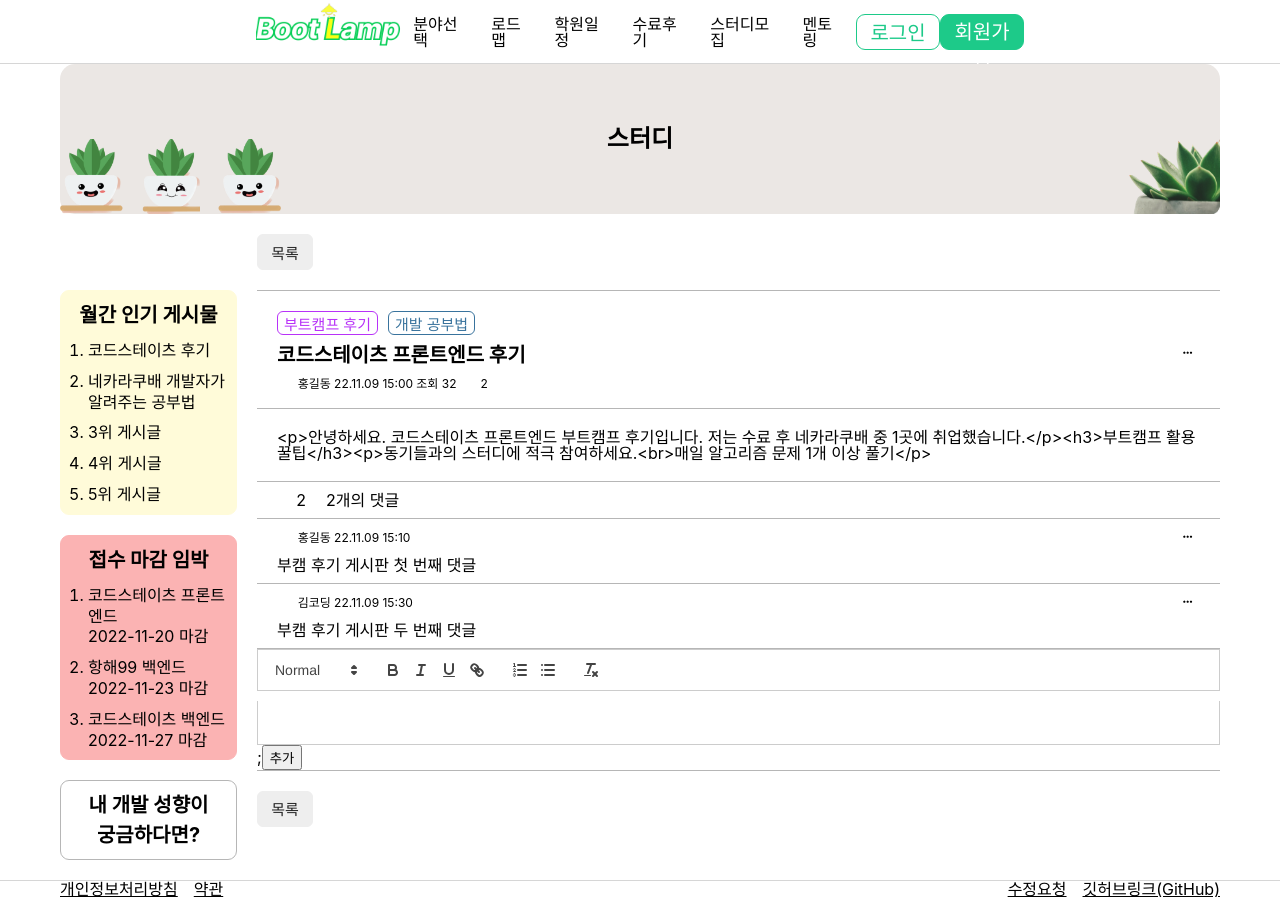
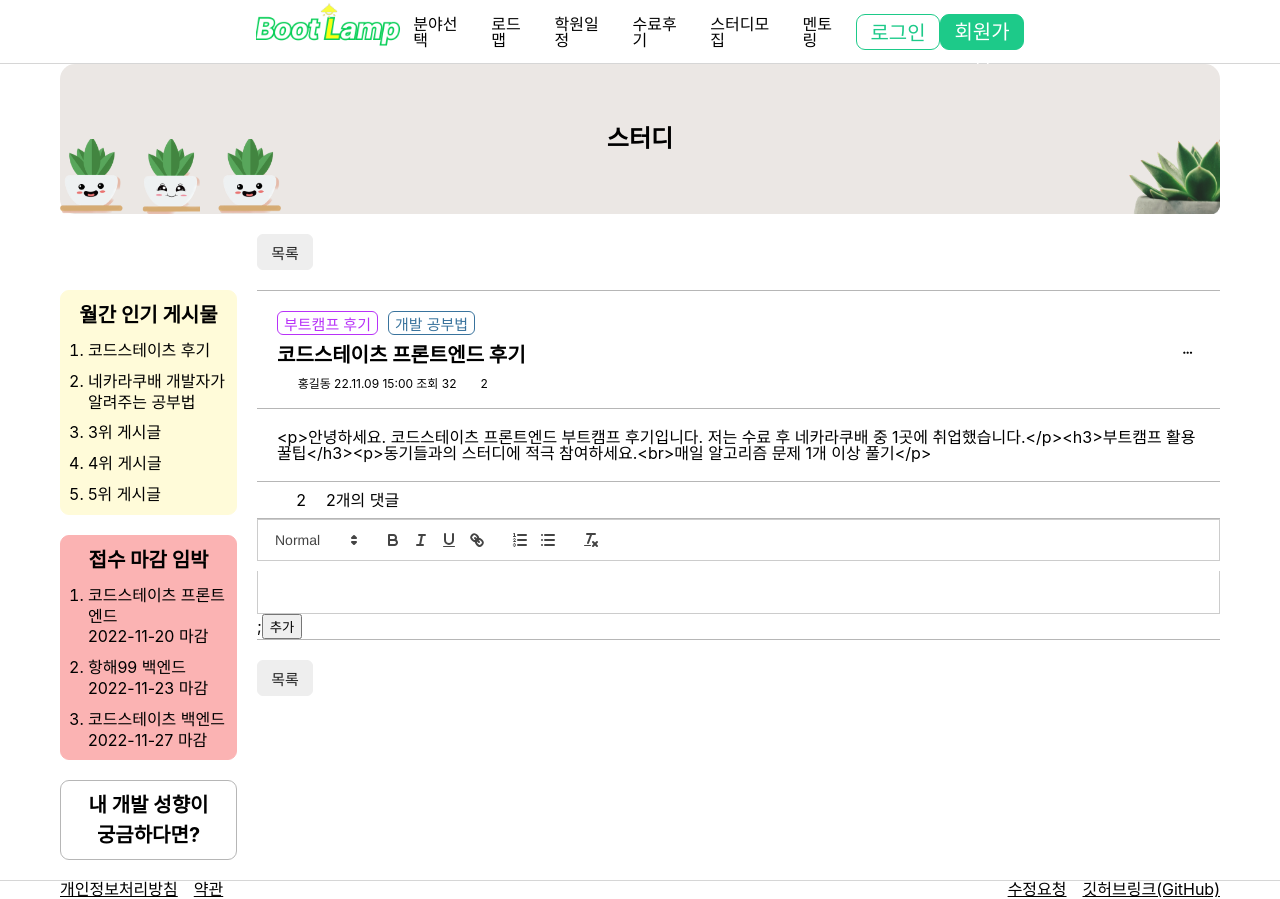
Before and after one commit to codestates-seb/seb40_main_027, a React (Create React App) app in the folder client/: page /study/0 in a window 1280 px wide. Built offline with nearby package versions, Linux system fonts and the light colour scheme; some icons are missing.

Commit message:
docs:api통신

```diff
--- a/client/src/components/Forum/ForumDetail.tsx
+++ b/client/src/components/Forum/ForumDetail.tsx
@@ -85,7 +85,7 @@ const ForumDetail = () => {
         </S.LikeContainer>
 
         <S.CommentsContainer>
-          {post.comment.map((comment) => (
+          {/* {post.comment.map((comment) => (
             <S.CommentContainer key={comment.postscriptCommentId}>
               <S.CommentInfoContainer>
                 <ForumWrittenInfo position="left" author={comment.user.nickname} createdAt={comment.createdAt} />
@@ -93,7 +93,7 @@ const ForumDetail = () => {
               </S.CommentInfoContainer>
               <div>{comment.postscriptComment}</div>
             </S.CommentContainer>
-          ))}
+          ))} */}
 
           {/* <S.NewCommentContainer>
             <div>
```
